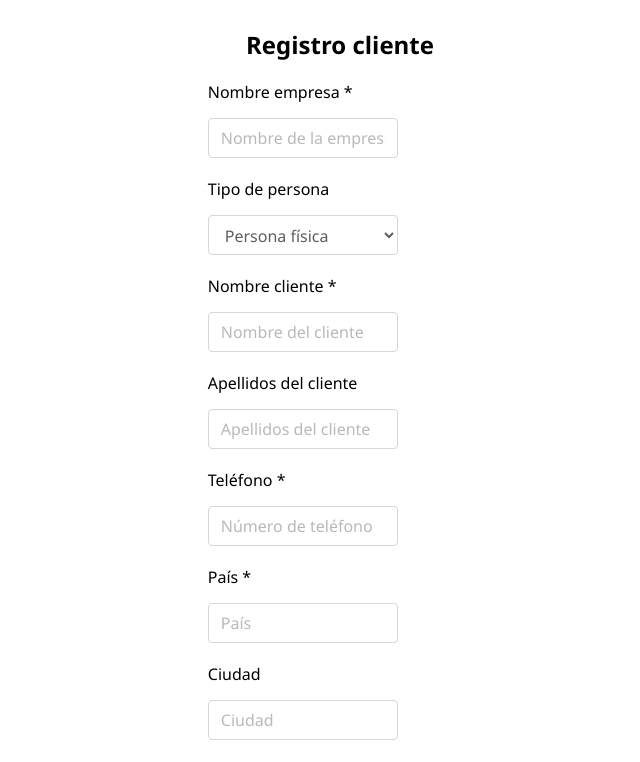
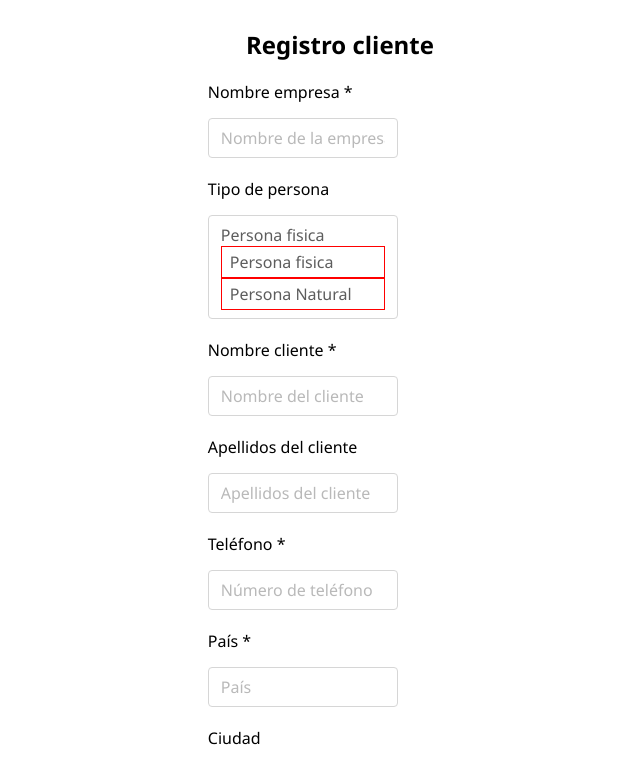
Before and after one commit to luisaG18/form-angular, an Angular app: page / in a window 1280 px wide. Shown: the top 762 px of the page, without its empty margins (300-940 px from the left). Built offline with nearby package versions, Linux system fonts and the light colour scheme.

Commit message:
Add component custom select

```diff
--- a/src/app/components/pagina-registro-cliente/pagina-registro-cliente.component.html
+++ b/src/app/components/pagina-registro-cliente/pagina-registro-cliente.component.html
@@ -30,16 +30,22 @@
       <!-- label del input tipo de persona -->
       <label for="selectTypePerson">Tipo de persona</label>
       <!-- elemento select tipo de persona -->
-      <select
+      <!-- <select
         appSelectFormCustom
         name="selectTypePerson"
         [(ngModel)]="clientInfo.selectTypePerson.value"
         [disabled]="isLoading"
       >
-        <!-- TODO: Arreglar los estilos de los options -->
+        <!-- TODO: Arreglar los estilos de los options
         <option value="Persona fisica">Persona física</option>
         <option value="Persona moral">Persona moral</option>
-      </select>
+      </select> -->
+      <app-select-personalizado
+        [arrayOptions]="['Persona fisica', 'Persona Natural']"
+        [selectedOption]="initialSelectedOption"
+        (selectionChange)="onSelectionChange($event)"
+        >></app-select-personalizado
+      >
     </div>
     <!-- Contenedor label e input nombre del cliente -->
     <div class="form-container__item">
--- a/src/app/components/pagina-registro-cliente/pagina-registro-cliente.component.ts
+++ b/src/app/components/pagina-registro-cliente/pagina-registro-cliente.component.ts
@@ -4,11 +4,12 @@ import { BtnprimaryDirective } from '../../directivas/btnprimary.directive';
 import { SelectFormCustomDirective } from '../../directivas/select-form-custom.directive';
 import { FormsModule, NgForm } from '@angular/forms';
 import { CommonModule } from '@angular/common';
+import { SelectPersonalizadoComponent } from '../select-personalizado/select-personalizado.component';
 
 @Component({
   selector: 'app-pagina-registro-cliente',
   standalone: true,
-  imports: [InputFormCustomDirective, BtnprimaryDirective, SelectFormCustomDirective, FormsModule, CommonModule],
+  imports: [InputFormCustomDirective, BtnprimaryDirective, SelectFormCustomDirective, FormsModule, CommonModule, SelectPersonalizadoComponent],
   templateUrl: './pagina-registro-cliente.component.html',
   styleUrl: './pagina-registro-cliente.component.scss',
 })
@@ -19,6 +20,7 @@ export class PaginaRegistroClienteComponent {
   isLoading: boolean = false;
   // array para guardar los nombres de los inputs con errores
   arrayErrors: any = [];
+  initialSelectedOption = 'Persona fisica';
 
   // Objeto del formulario cliente
   clientInfo: any = {
@@ -34,6 +36,9 @@ export class PaginaRegistroClienteComponent {
     email: { value: '', hasError: false },
   };
 
+  onSelectionChange(selectedValue: string) {
+    console.log('Selected Value:', selectedValue);
+  }
   /**
    * Función que se ejecuta al enviar el formulario
    * @param form Variable del formulario
--- /dev/null
+++ b/src/app/components/select-personalizado/select-personalizado.component.html
@@ -0,0 +1,19 @@
+<div class="custom-select" (click)="onSelectClick($event)">
+  {{ selectedOption }}
+  <div class="custom-select__options" *ngIf="optionsVisible">
+    <div
+      class="custom-select__option"
+      (click)="onOptionClick(option)"
+      *ngFor="let option of arrayOptions"
+    >
+      {{ option }}
+    </div>
+  </div>
+</div>
+<!-- <select [value]="selectedOption" (change)="onSelectChange($event)">
+  <ng-container>
+    <option *ngFor="let option of arrayOptions" [value]="option">
+      {{ option }}
+    </option>
+  </ng-container>
+</select> -->
--- /dev/null
+++ b/src/app/components/select-personalizado/select-personalizado.component.scss
@@ -0,0 +1,13 @@
+.custom-select {
+  width: 190px; /*
+  height: 40px; */
+  border-radius: 4px;
+  padding: 8px 12px;
+  color: #5d5d5d;
+  font-size: 16px;
+  border: 1px solid #d6d6d6;
+  &__option {
+    border: 1px solid red;
+    padding: 4px 8px;
+  }
+}
--- /dev/null
+++ b/src/app/components/select-personalizado/select-personalizado.component.ts
@@ -0,0 +1,93 @@
+import { CommonModule } from '@angular/common';
+import { Component, EventEmitter, Input, OnInit, Output } from '@angular/core';
+import { FormControl, FormsModule, ReactiveFormsModule } from '@angular/forms';
+
+@Component({
+  selector: 'app-select-personalizado',
+  standalone: true,
+  imports: [CommonModule],
+  templateUrl: './select-personalizado.component.html',
+  styleUrl: './select-personalizado.component.scss',
+})
+export class SelectPersonalizadoComponent implements OnInit {
+  // Propiedad de entrdada del array con las diferentes opciones
+  @Input() arrayOptions: string[] = [];
+  // Propiedad de entrdada con la opción seleccionada
+  @Input() selectedOption: string = '';
+  // Evento que se emite cuando hay un cambio en la selección
+  @Output() selectionChange: any = new EventEmitter<string>();
+
+  // Variable para el estado de las opciones
+  optionsVisible: boolean = true;
+  handleHide: (event: Event) => void;
+
+  constructor() {
+    this.handleHide = this.hideOptions.bind(this);
+  }
+
+  onSelectClick(event: Event): void {
+    this.changeOptionsVisible();
+    // Prevenir que el dropdown se cierre inmediatamente
+    event.stopPropagation();
+    if (this.optionsVisible === true) {
+      this.addListeners();
+    } else {
+      this.removeListeners();
+    }
+  }
+  /**
+   * Función para modificar la visibilidad de las opciones
+   */
+  changeOptionsVisible() {
+    this.optionsVisible = !this.optionsVisible;
+  }
+
+  hideOptions() {
+    this.optionsVisible = false;
+    this.removeListeners();
+    console.log('hideOptions', this.optionsVisible);
+  }
+
+  addListeners() {
+    document.addEventListener('click', this.handleHide);
+  }
+
+  removeListeners() {
+    document.removeEventListener('click', this.handleHide);
+    console.log('remove');
+  }
+
+  onOptionClick(option: string) {
+    console.log('opcion', option);
+    this.selectionChange.emit(option);
+  }
+  /**
+   * Función que se ejecuta al inicializarse el componente
+   */
+  ngOnInit() {
+    // Validamos si hay una opción para el select por defecto
+    if (this.selectedOption) {
+      // Emitimos el valor seleccionado
+      this.selectionChange.emit(this.selectedOption);
+    }
+  }
+
+  /**
+   * Función que se ejecutará cuando haya un cambio en el select
+   * @param event Variable del evento que emite el select
+   */
+  onSelectChange(event: Event) {
+    // Le asignamos a la variable selectElement la referencia del elemento que emitio el evento
+    const selectElement = event.target as HTMLSelectElement;
+    // Emitimos ese nuevo valor
+    this.selectionChange.emit(selectElement.value);
+  }
+  /* ngOnInit() {
+    // Le asignamos al select el valor seleccionado
+    this.selectControl.setValue(this.selectedOption);
+    // Nos suscribimos al observable valueChange para emitir un evento cada que cambie
+    this.selectControl.valueChanges.subscribe((value) => {
+      // Emitimos el nuevo valor seleccionado
+      this.selectionChange.emit(value);
+    }); */
+}
```
